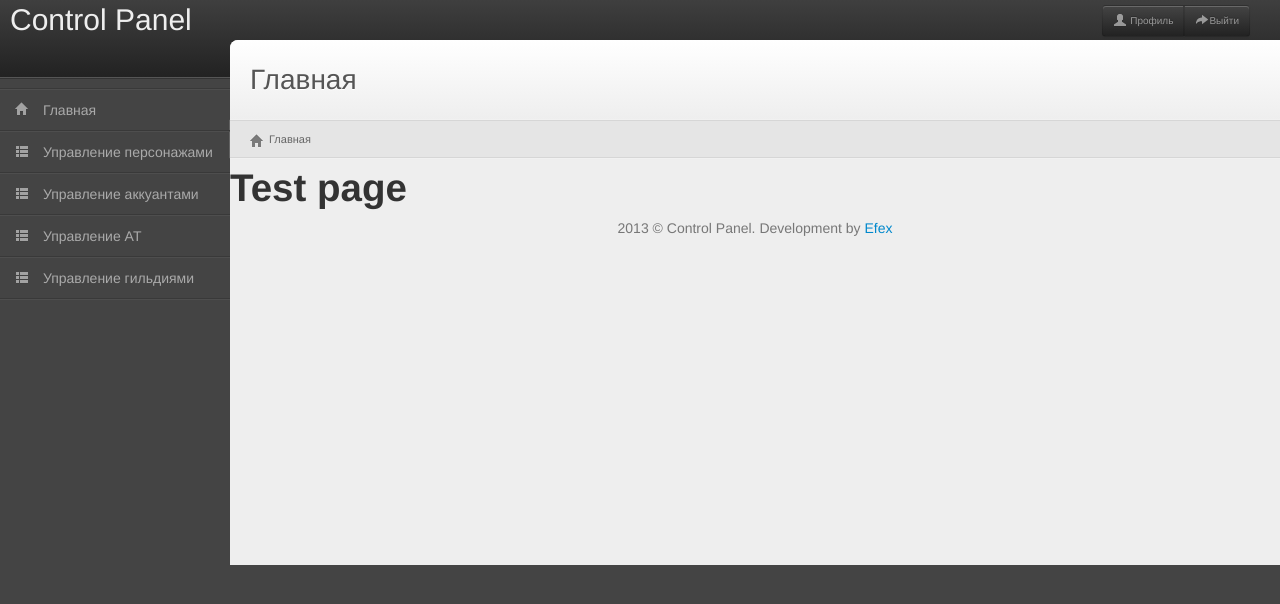
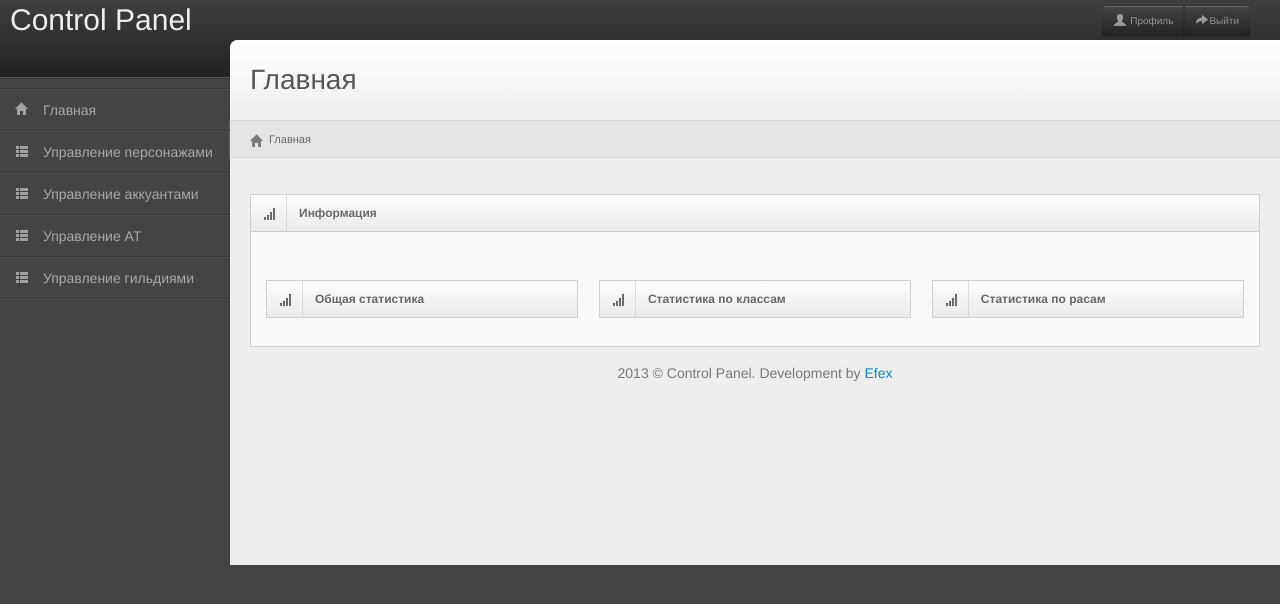
Before and after one commit to Efexis/ControlPanel, a PHP site: page / in a window 1280 px wide. Shown: the top 604 px of the page. Run offline with PHP 8.4, Linux system fonts and the light colour scheme; the visitor is signed in with stand-in values (Sample User, id 1); some libraries are stand-ins or nearby versions.

Commit message:
Создаем на главной странице блоки под статистику

```diff
--- a/application/views/page/main/main.tpl
+++ b/application/views/page/main/main.tpl
@@ -5,4 +5,46 @@
 <div id="breadcrumb">
     <a href="#" class="tip-bottom"><i class="icon-home"></i>Главная</a>
 </div>
-<h1>Test page</h1>
+<div class="container-fluid">
+    <div class="row-fluid">
+        <div class="span12">
+            <div class="widget-box">
+                <div class="widget-title"><span class="icon"><i class="icon-signal"></i></span><h5>Информация</h5></div>
+                <div class="widget-content">
+                    <div class="row-fluid">
+                        <div class="span4">
+                            <div class="widget-box">
+                                <div class="widget-title">
+								<span class="icon">
+									<i class="icon-signal"></i>
+								</span>
+                                    <h5>Общая статистика</h5>
+                                </div>
+                            </div>
+                        </div>
+                        <div class="span4">
+                            <div class="widget-box">
+                                <div class="widget-title">
+								<span class="icon">
+									<i class="icon-signal"></i>
+								</span>
+                                    <h5>Статистика по классам</h5>
+                                </div>
+                            </div>
+                        </div>
+                        <div class="span4">
+                            <div class="widget-box">
+                                <div class="widget-title">
+								<span class="icon">
+									<i class="icon-signal"></i>
+								</span>
+                                    <h5>Статистика по расам</h5>
+                                </div>
+                            </div>
+                        </div>
+                    </div>
+                </div>
+            </div>
+        </div>
+    </div>
+</div>
```
